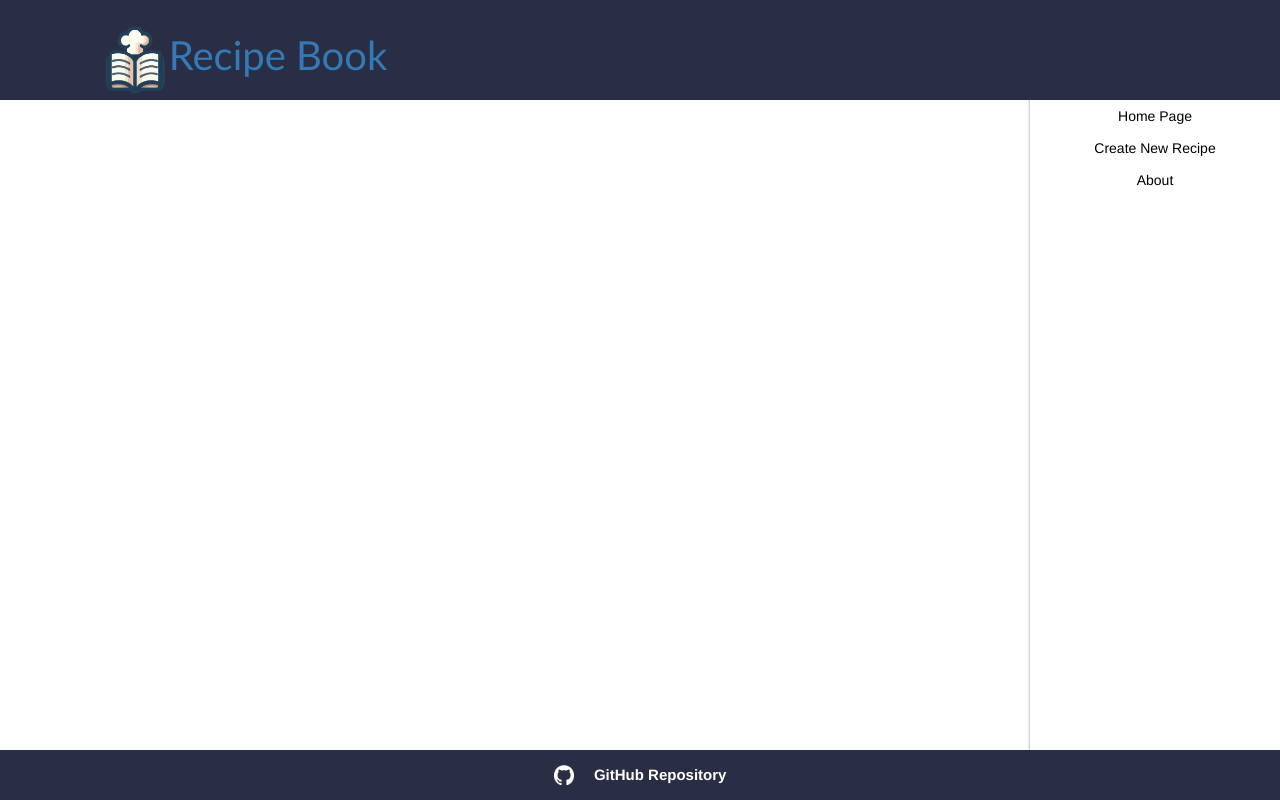
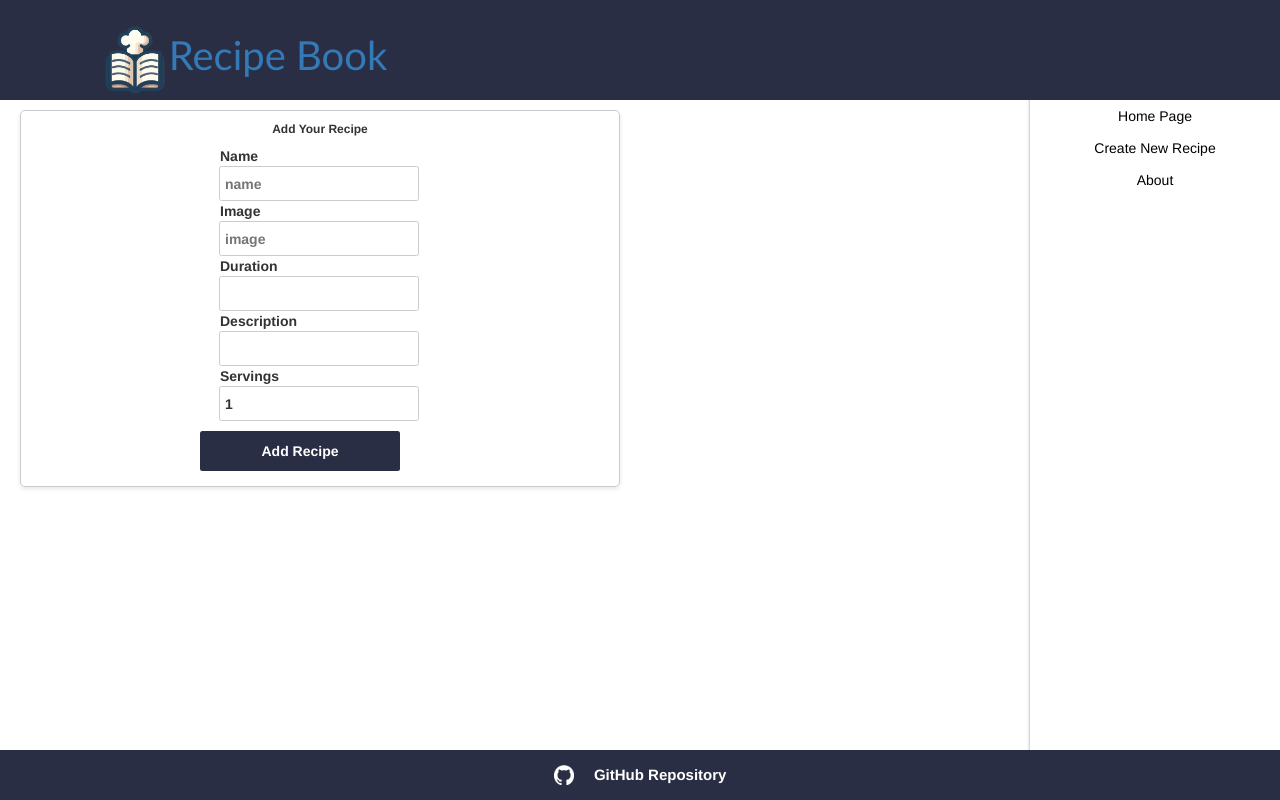
Before and after one commit to tlorius/module2-miniproject-alia-tom-recipe-book, a React (Vite) app: page /createrecipe in a window 1280 px wide. Built offline with nearby package versions, Linux system fonts and the light colour scheme; the HTML template or start-up script is replaced by a standard one.

Commit message:
form creation

```diff
--- a/src/App.jsx
+++ b/src/App.jsx
@@ -1,4 +1,5 @@
 import "./App.css";
+import { v4 } from "uuid";
 import Navbar from "./components/Navbar";
 import Footer from "./components/Footer";
 import Sidebar from "./components/Sidebar";
@@ -13,14 +14,31 @@ import { useState } from "react";
 
 function App() {
   const [recipeList, setRecipeList] = useState(recipeListData);
+
   const deleteRecipeHandler = (currentId) => {
     setRecipeList(
       recipeList.filter((currentRecipe) => currentRecipe.id !== currentId)
     );
   };
+
+  const handleSubmit = (newRecipe) => {
+    event.preventDefault();
+    setRecipeList(prevRecipes => {
+      return [
+        ...prevRecipes,
+        {
+          id: v4(),
+          name: newRecipe.name,
+          image: newRecipe.image,
+        }
+      ]
+
+    })
+  }
   return (
     <div>
       <Navbar />
+
       <Sidebar />
       <Routes>
         <Route
@@ -36,7 +54,7 @@ function App() {
           path="/recipe/:recipename/:recipeid"
           element={<RecipeDetails recipeList={recipeList} />}
         />
-        <Route path="/createrecipe" element={<CreateRecipeForm />} />
+        <Route path="/createrecipe" element={<CreateRecipeForm handleSubmit={handleSubmit} />} />
         <Route path="/about" element={<About />} />
         <Route path="*" element={<Error404 />} />
       </Routes>
--- a/src/pages/About.jsx
+++ b/src/pages/About.jsx
@@ -1,8 +1,30 @@
 import classes from "../styles/About.module.css"
-const About = ({ prop1 }) => {
+const About = () => {
   return (
     <div className={classes.aboutCtn}>
-      <h4>Welcome to the Recipe Book React App, where culinary creativity meets the digital world! This app is your go-to destination for a treasure trove of delicious recipes, beautifully presented with mouthwatering images. Whether you are a seasoned chef or a kitchen novice, our Recipe Book is designed to inspire and simplify your cooking journey.</h4>
+      <h1>About Our Project</h1>
+      <h2>Project Description</h2>
+      <p>
+        Welcome to the Recipe Book React App, where culinary creativity meets the digital world! This app is your go-to destination for a treasure trove of delicious recipes, beautifully presented with mouthwatering images. Whether you are a seasoned chef or a kitchen novice, our Recipe Book is designed to inspire and simplify your cooking journey.
+      </p>
+      <h2>Team Members</h2>
+      <ul className={classes.list}>
+        <li className={classes.listItem}>
+          <strong>Team Member 1:</strong> Tom Lorius
+          <br />
+          GitHub: <a className={classes.link} href="https://github.com/tlorius/" target="_blank">[GitHub Profile]</a>
+          <br />
+          LinkedIn: <a className={classes.link} href="https://www.linkedin.com/in/tom-lorius-7a7557203/" target="_blank">[LinkedIn Profile]</a>
+        </li>
+        <li className={classes.listItem}>
+          <strong>Team Member 2:</strong> Alia Dossani
+          <br />
+          GitHub: <a className={classes.link} href="https://github.com/AliaDossani/" target="_blank">[GitHub Profile]</a>
+          <br />
+          LinkedIn: <a className={classes.link} href="https://www.linkedin.com/in/alia-dossani-9a2479185/" target="_blank">[LinkedIn Profile]</a>
+        </li>
+      </ul>
+
     </div>
   )
 };
--- a/src/pages/CreateRecipeForm.jsx
+++ b/src/pages/CreateRecipeForm.jsx
@@ -1,5 +1,53 @@
-const CreateRecipeForm = ({ prop1 }) => {
-  return <h1>Create Item</h1>;
+import { useState } from "react";
+import classes from "../styles/CreateRecipeForm.module.css"
+
+const CreateRecipeForm = ({ handleSubmit }) => {
+  const [newRecipe, setNewRecipe] = useState({
+    name: '', duration: '', description: '', stepsToCook: [],
+    nutrionalInformation: {
+      "calories": 0,
+      "fat": 0,
+      "carbs": 0,
+      "protein": 0
+    }, image: '', servings: 1, ingredients: []
+  })
+
+  return (
+    < form onSubmit={() => { handleSubmit(newRecipe) }} >
+      <span>Add Your Recipe</span>
+      <div className={classes.formContainer}>
+        <label>
+          Name
+          <input name="name" type="text" placeholder="name" value={newRecipe.name} onChange={(event) => setNewRecipe({ ...newRecipe, name: event.target.value })} />
+        </label>
+
+        <label>
+          Image
+          <input name="image" type="url" placeholder="image" value={newRecipe.image} onChange={(event) => setNewRecipe({ ...newRecipe, image: event.target.value })} />
+        </label>
+
+        <label>
+          Duration
+          <input name="duration" type="number" value={newRecipe.duration} onChange={(event) => setNewRecipe({ ...newRecipe, duration: event.target.value })} />
+        </label>
+
+        <label>
+          Description
+          <input name="description" type="text" value={newRecipe.description} onChange={(event) => setNewRecipe({ ...newRecipe, description: event.target.value })} />
+        </label>
+
+        <label>
+          Servings
+          <input name="servings" type="number" value={newRecipe.servings} onChange={(event) => setNewRecipe({ ...newRecipe, servings: event.target.value })} />
+        </label>
+
+        <button type="submit">Add Recipe</button>
+
+      </div>
+
+    </form >
+
+  );
 };
 
 export default CreateRecipeForm;
--- a/src/styles/About.module.css
+++ b/src/styles/About.module.css
@@ -1,9 +1,24 @@
 .aboutCtn {
     margin: 11rem 27rem 6rem 2rem;
     text-align: center;
+    color: #333;
 }
 
-.aboutCtn h4 {
-    font-size: 2em;
-    margin: 1em 0;
+p {
+    line-height: 1.6;
+    color: #666;
 }
+
+.list {
+    list-style-type: none;
+    padding: 0;
+}
+
+.listItem {
+    margin-bottom: 10px;
+}
+
+.link {
+    color: #007bff;
+    text-decoration: none;
+}
--- /dev/null
+++ b/src/styles/CreateRecipeForm.module.css
@@ -0,0 +1,59 @@
+form {
+    margin: 11rem 27rem 6rem 2rem;
+    position: relative;
+    display: flex;
+    flex-wrap: wrap;
+    align-items: flex-start;
+    justify-content: center;
+    max-width: 600px;
+    /* margin: 1.5rem auto; */
+    padding: 1.5rem;
+    border: 1px solid #ccc;
+    border-radius: 0.5rem;
+    box-shadow: 0px 2px 4px rgba(0, 0, 0, 0.1);
+
+}
+
+form span {
+
+    position: absolute;
+    top: 0;
+    left: 0;
+    padding-top: 10px;
+    width: 100%;
+    font-size: 1.2rem;
+    font-weight: 600;
+    text-align: center;
+}
+
+label {
+    display: block;
+    text-align: left;
+    margin: 2rem;
+    height: 35px;
+    font-weight: 700;
+    width: 200px;
+}
+
+input {
+    width: 100%;
+    height: 35px;
+    padding: 0.5rem;
+    border: 1px solid #ccc;
+    border-radius: 0.25rem;
+    margin-bottom: 0.5rem;
+    margin-left: -0.1rem;
+}
+
+button {
+    width: 200px;
+    height: 40px;
+    padding: 0.2rem 1rem;
+    margin-top: 1rem;
+    background-color: #2a2e45;
+    color: #fff;
+    font-weight: bold;
+    border: none;
+    border-radius: 0.25rem;
+    cursor: pointer;
+}
```
